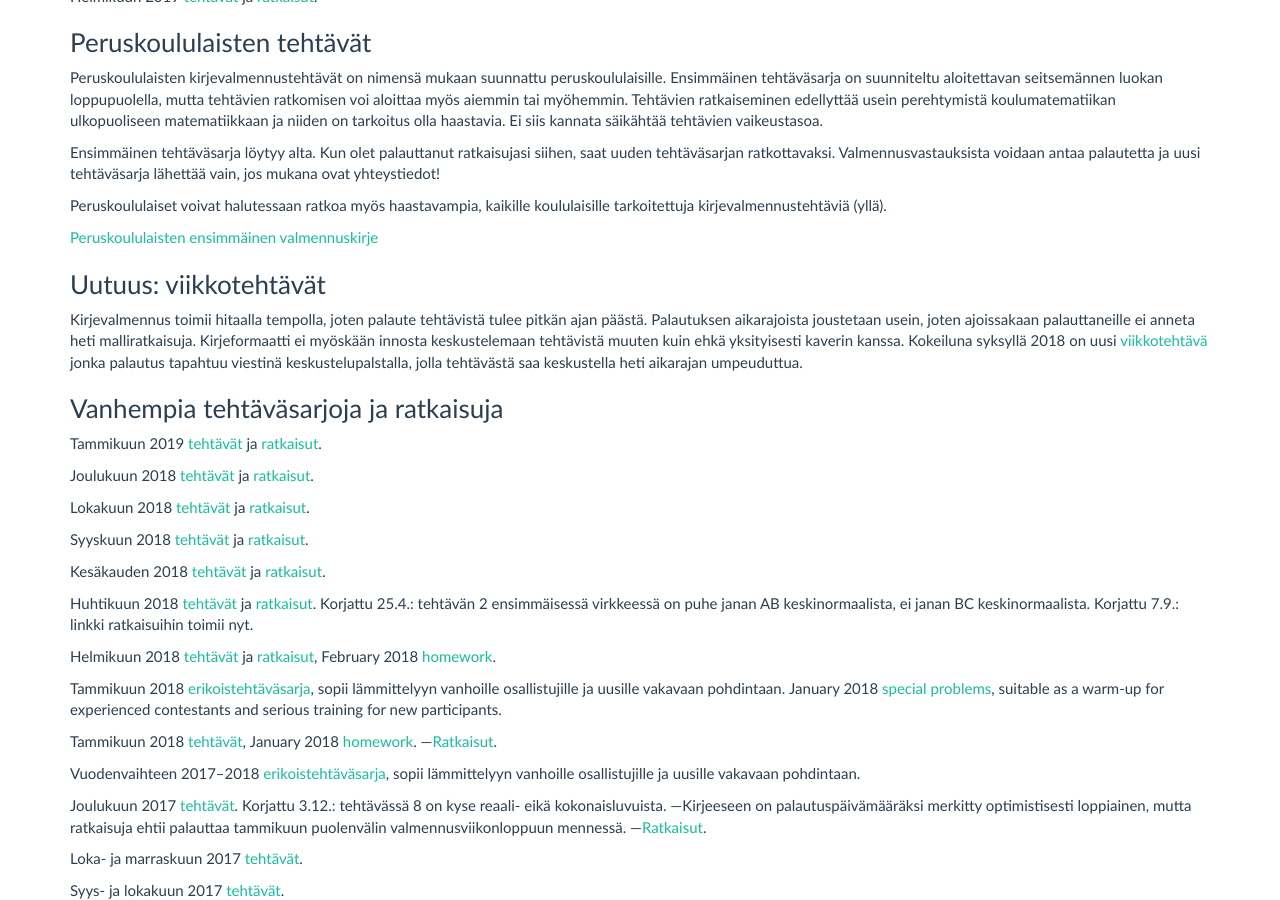
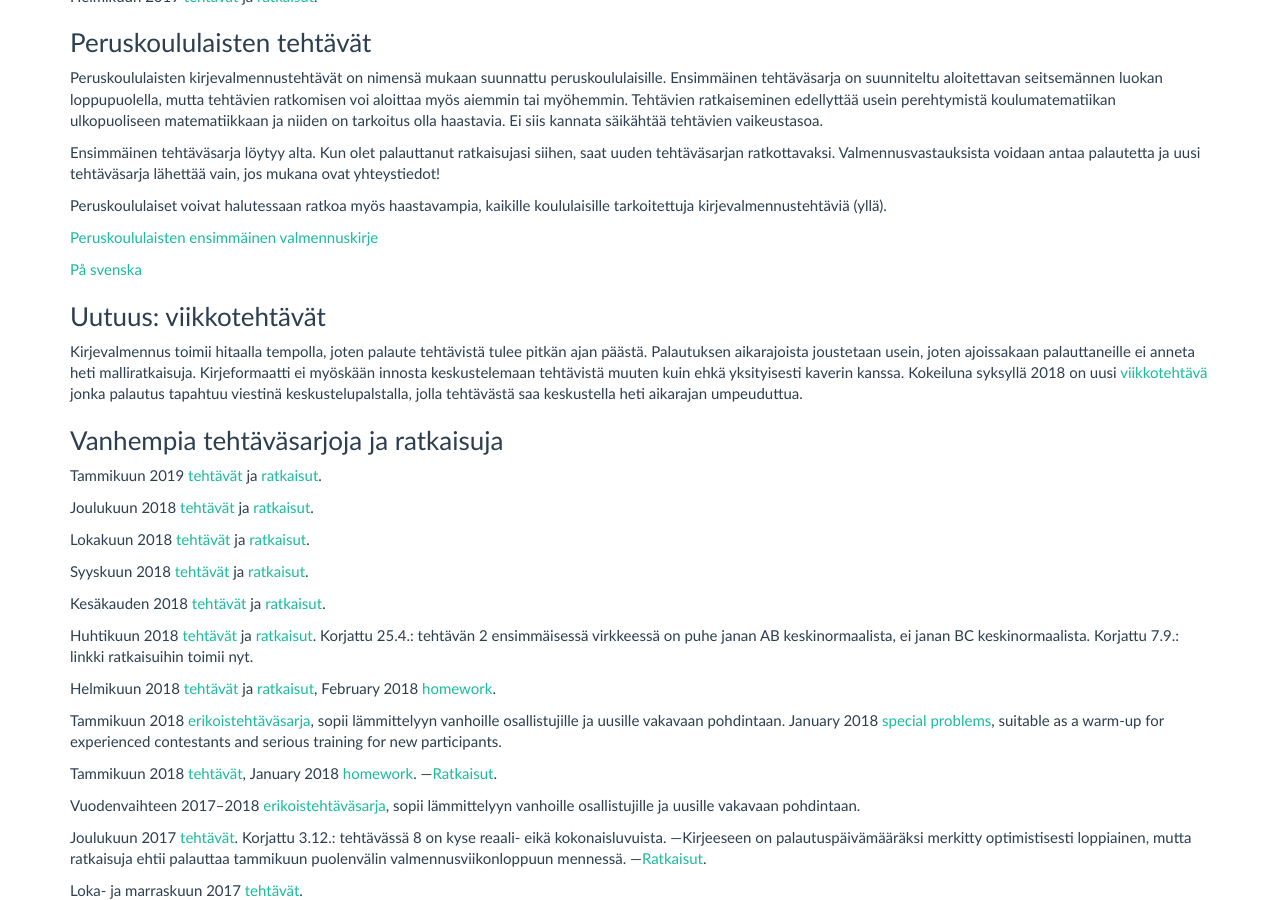
Before and after one commit to matematiikkakilpailut/matematiikkakilpailut.github.io, a Jekyll site: the page built from valmennus/index.md, in a window 1280 px wide and 900 px high, scrolled down 932 px. Built offline with Jekyll 4.4.1, drawn with Linux system fonts in a browser that asks for light colours.

Commit message:
Update index.md
pk kirjeet päivitetty

```diff
--- a/valmennus/index.md
+++ b/valmennus/index.md
@@ -69,6 +69,8 @@ Ensimmäinen tehtäväsarja löytyy alta. Kun olet palauttanut ratkaisujasi siih
 Peruskoululaiset voivat halutessaan ratkoa myös haastavampia, kaikille koululaisille tarkoitettuja kirjevalmennustehtäviä (yllä).
 
 [Peruskoululaisten ensimmäinen valmennuskirje](2019/kirje1_internet.pdf)
+
+[På svenska](2019/brev1_internet.pdf)
 
 ### Uutuus: viikkotehtävät
 
```
